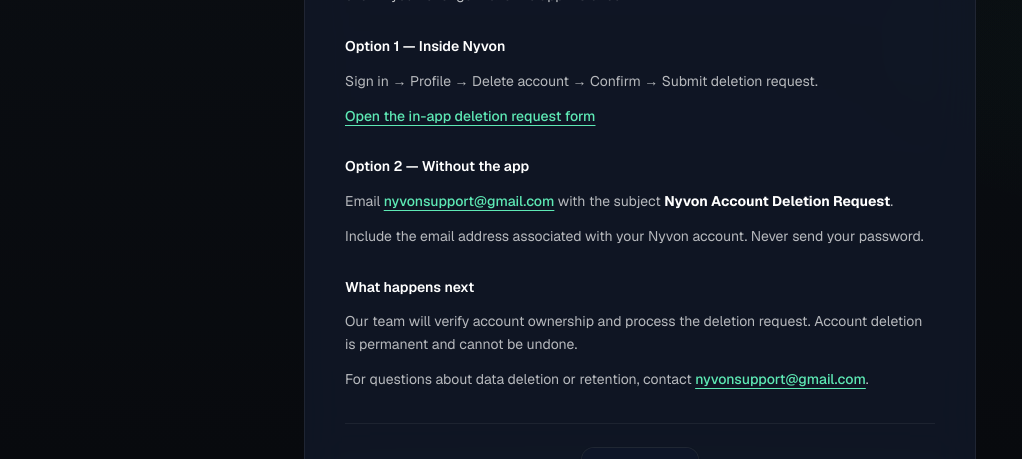
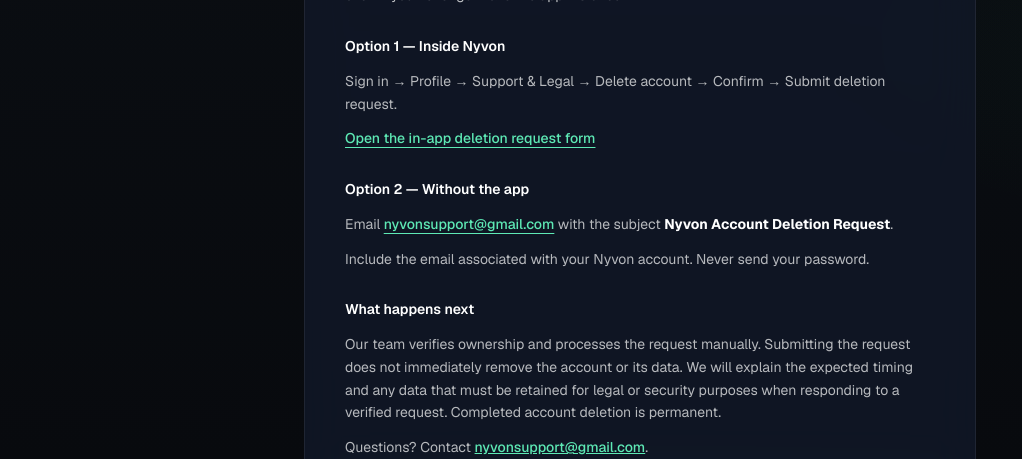
Before and after one commit to watch9collector-sys/LinkUp, a Next.js app: page /delete-account in a window 1280 px wide. Shown: the part 341-800 px from the top of the page, without its empty margins (0-1022 px from the left). Built offline with nearby package versions, Linux system fonts and the light colour scheme; no server answers.

Commit message:
privacy(review): clarify deletion request is not immediate fulfillment

```diff
--- a/app/delete-account/page.tsx
+++ b/app/delete-account/page.tsx
@@ -5,69 +5,51 @@ import { SUPPORT_EMAIL } from "@/src/lib/support";
 
 export const metadata: Metadata = {
   title: "Delete Your Nyvon Account",
-  description:
-    "Request deletion of your Nyvon account and associated personal data, with or without the app.",
+  description: "Request deletion of your Nyvon account and associated personal data, with or without the app.",
 };
 
 export default function DeleteAccountInformationPage() {
   return (
-    <LegalCenterCard
-      title="Delete Your Nyvon Account"
-      description="Nyvon LLC™ — Account & Data Deletion"
-    >
+    <LegalCenterCard title="Delete Your Nyvon Account" description="Nyvon LLC™ — Account & Data Deletion">
       <div className="space-y-7">
         <p className="text-white/75">
-          You can request deletion of your Nyvon account and associated
-          personal data at any time, even if you no longer have the app installed.
+          You can request deletion of your Nyvon account and associated personal
+          data at any time, even if you no longer have the app installed.
         </p>
-
         <section className="space-y-3">
           <h2 className="font-semibold text-white">Option 1 — Inside Nyvon</h2>
           <p className="text-white/70">
-            Sign in → Profile → Delete account → Confirm → Submit deletion request.
+            Sign in → Profile → Support &amp; Legal → Delete account → Confirm → Submit deletion request.
           </p>
           <p>
-            <Link
-              href="/delete"
-              className="font-medium text-emerald-300 underline underline-offset-4 hover:text-emerald-200"
-            >
+            <Link href="/delete" className="font-medium text-emerald-300 underline underline-offset-4 hover:text-emerald-200">
               Open the in-app deletion request form
             </Link>
           </p>
         </section>
-
         <section className="space-y-3">
           <h2 className="font-semibold text-white">Option 2 — Without the app</h2>
           <p className="text-white/70">
-            Email{" "}
-            <a
-              href={`mailto:${SUPPORT_EMAIL}?subject=Nyvon%20Account%20Deletion%20Request`}
-              className="font-medium text-emerald-300 underline underline-offset-4 hover:text-emerald-200"
-            >
+            Email <a href={`mailto:${SUPPORT_EMAIL}?subject=Nyvon%20Account%20Deletion%20Request`}
+              className="font-medium text-emerald-300 underline underline-offset-4 hover:text-emerald-200">
               {SUPPORT_EMAIL}
-            </a>{" "}
-            with the subject <strong className="text-white">Nyvon Account Deletion Request</strong>.
+            </a> with the subject <strong className="text-white">Nyvon Account Deletion Request</strong>.
           </p>
           <p className="text-white/70">
-            Include the email address associated with your Nyvon account.
-            Never send your password.
+            Include the email associated with your Nyvon account. Never send your password.
           </p>
         </section>
-
         <section className="space-y-3">
           <h2 className="font-semibold text-white">What happens next</h2>
           <p className="text-white/70">
-            Our team will verify account ownership and process the deletion request.
-            Account deletion is permanent and cannot be undone.
+            Our team verifies ownership and processes the request manually.
+            Submitting the request does not immediately remove the account or
+            its data. We will explain the expected timing and any data that
+            must be retained for legal or security purposes when responding
+            to a verified request. Completed account deletion is permanent.
           </p>
           <p className="text-white/70">
-            For questions about data deletion or retention, contact{" "}
-            <a
-              href={`mailto:${SUPPORT_EMAIL}`}
-              className="font-medium text-emerald-300 underline underline-offset-4 hover:text-emerald-200"
-            >
-              {SUPPORT_EMAIL}
-            </a>.
+            Questions? Contact <a href={`mailto:${SUPPORT_EMAIL}`} className="font-medium text-emerald-300 underline">{SUPPORT_EMAIL}</a>.
           </p>
         </section>
       </div>
```
